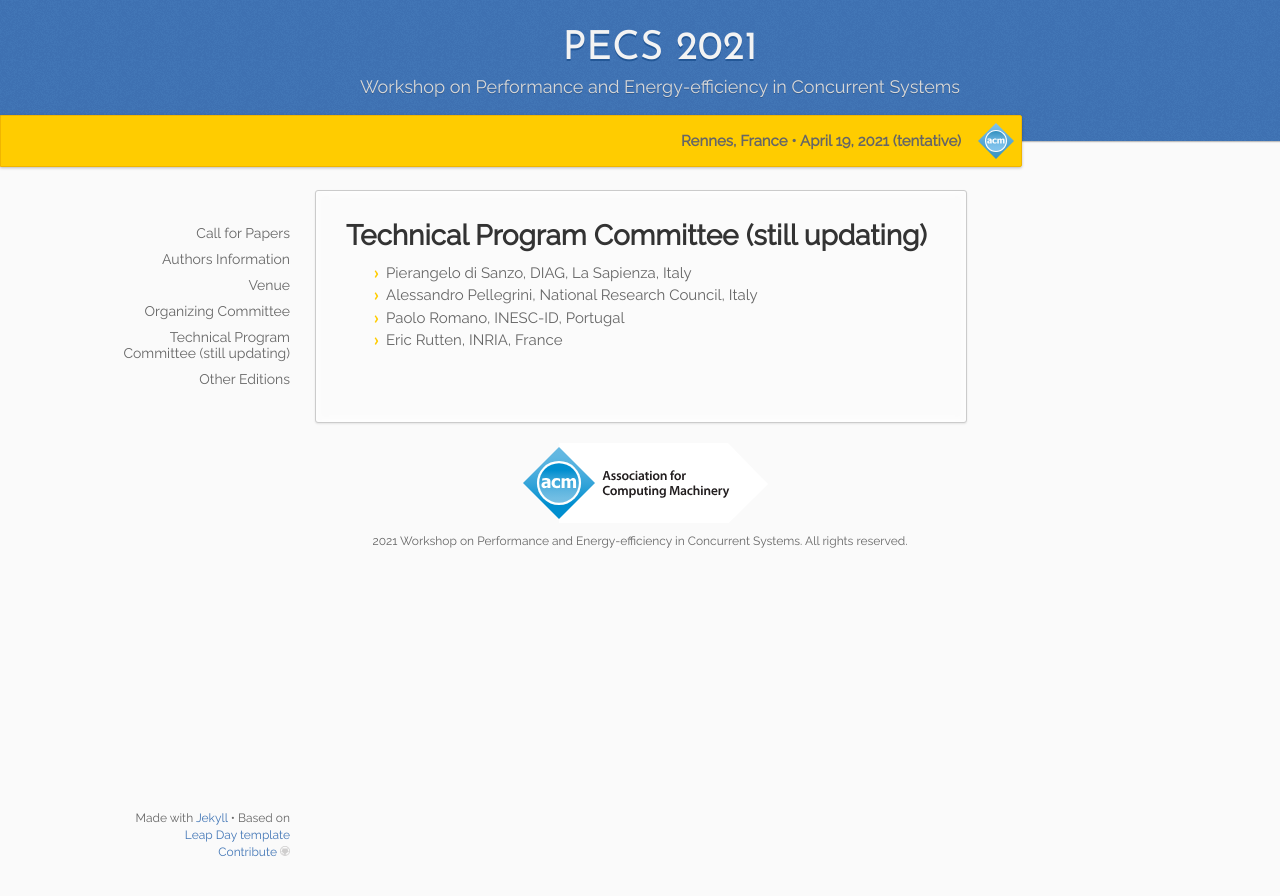
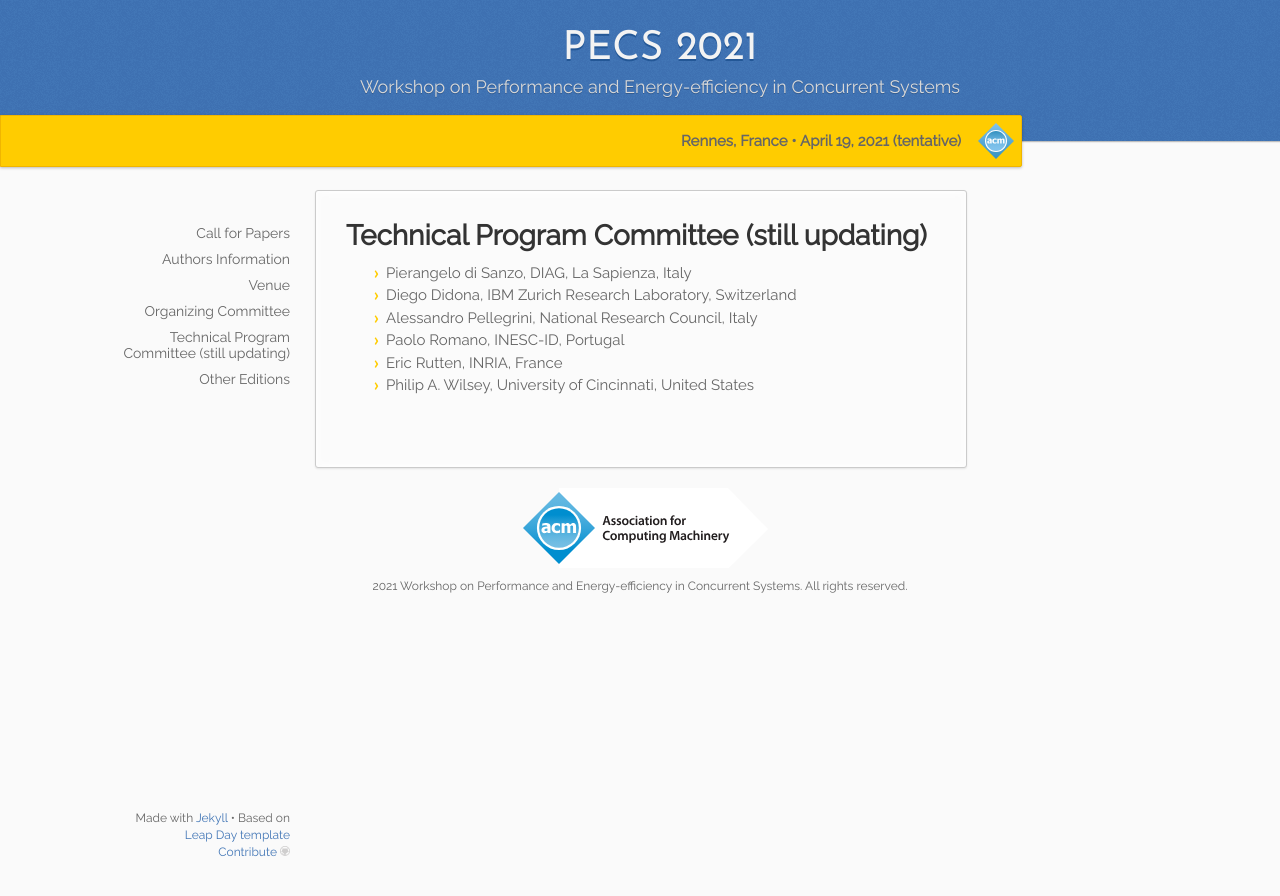
Before and after one commit to pecs-workshop/pecs-workshop.github.io, a Jekyll site: the page built from _2021/10.tpc.md, in a window 1280 px wide. Shown: the top 896 px of the page. Built offline with Jekyll 4.4.1, drawn with Linux system fonts in a browser that asks for light colours.

Commit message:
Tpc updated

```diff
--- a/_2021/10.tpc.md
+++ b/_2021/10.tpc.md
@@ -6,6 +6,8 @@ permalink: /:collection/tpc
 ---
 
 - Pierangelo di Sanzo, DIAG, La Sapienza, Italy
+- Diego Didona, IBM Zurich Research Laboratory, Switzerland
 - Alessandro Pellegrini, National Research Council, Italy
 - Paolo Romano, INESC-ID, Portugal
 - Eric Rutten, INRIA, France
+- Philip A. Wilsey, University of Cincinnati, United States
```
